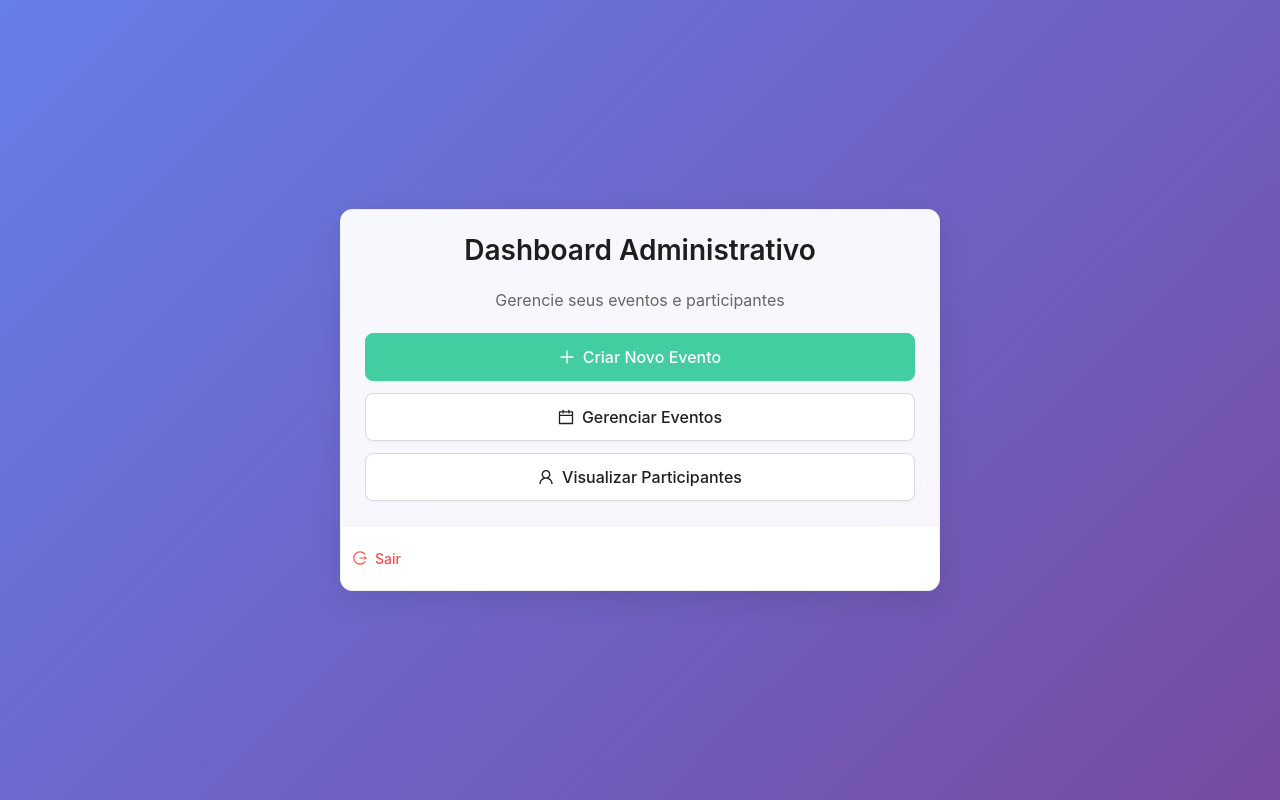
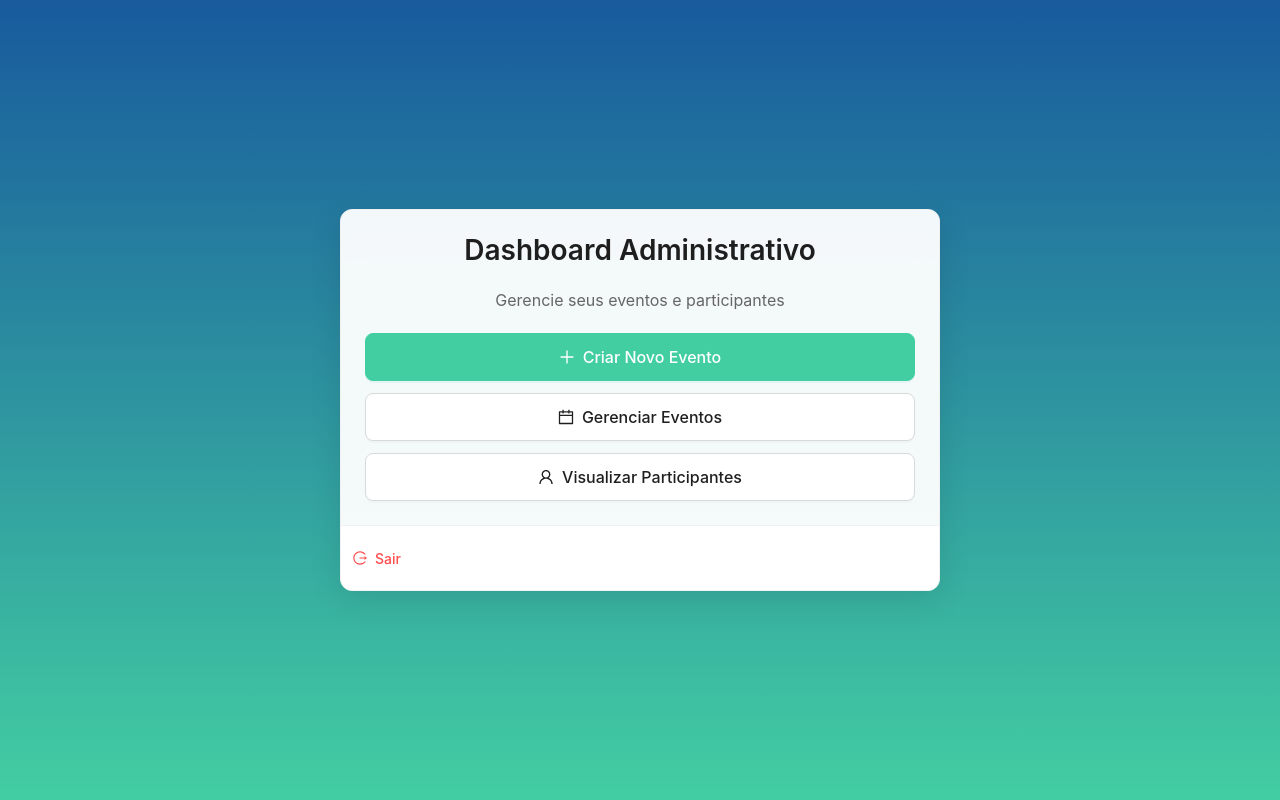
Before and after one commit to rainerlopez/hauxenda, a React (Vite) app: page /dashboard in a window 1280 px wide. Built offline with nearby package versions, Linux system fonts and the light colour scheme; no server answers; the database is empty.

Commit message:
style: update dashboard background gradient to use custom theme colors

```diff
--- a/src/pages/DashboardPage.css
+++ b/src/pages/DashboardPage.css
@@ -7,8 +7,8 @@
   height: 100vh !important;
   margin: 0 !important;
   padding: 0 !important;
-  /* Background gradient similar to HomePage but without image */
-  background: linear-gradient(135deg, #667eea 0%, #764ba2 100%);
+  /* Background gradient using custom theme colors */
+  background: linear-gradient(0deg, #43cea2 0%, #185a9d 100%);
 }
 
 /* Content layer - positioned absolutely and centered */
```
